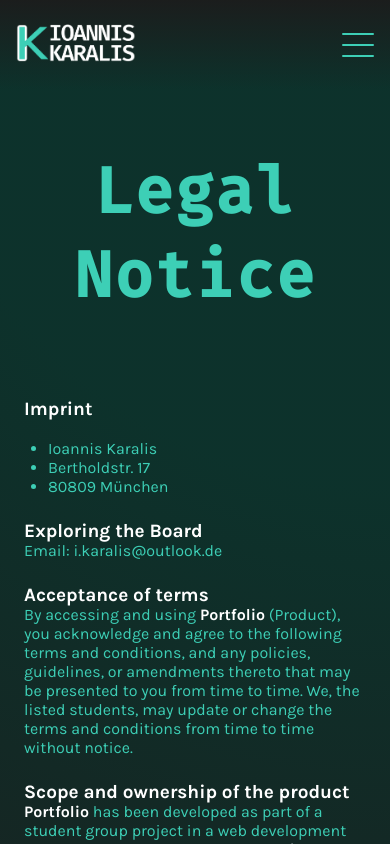
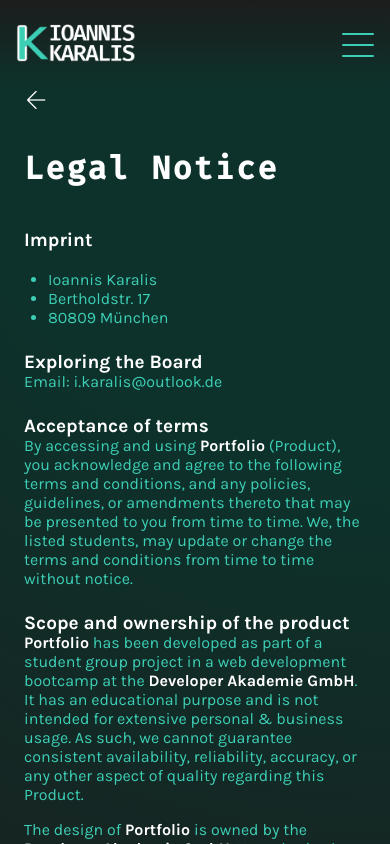
Before and after one commit to Ioannis1Karalis/portfolio, an Angular app: page /legal-notice in a window 390 px wide. Shown: the top 844 px of the page. Built offline with nearby package versions, Linux system fonts and the light colour scheme.

Commit message:
legal notice responsive

```diff
--- a/src/app/legal-notice/legal-notice.component.html
+++ b/src/app/legal-notice/legal-notice.component.html
@@ -3,6 +3,11 @@
   <app-navbar></app-navbar>
 
   <main class="legal-content">
+
+    <button class="mobile-back-btn" (click)="goHome()">
+      <img src="../../assets/img/icons/other-icons/arrow_left.png" alt="Back to Homepage">
+    </button>
+
     <h1>Legal Notice</h1>
 
     <section>
--- a/src/app/legal-notice/legal-notice.component.scss
+++ b/src/app/legal-notice/legal-notice.component.scss
@@ -87,4 +87,47 @@
       margin-bottom: 0;
     }
   }
+
+  .mobile-back-btn {
+    display: none;
+    background: transparent;
+    border: none;
+    cursor: pointer;
+    padding: 0;
+    margin-bottom: 24px;
+    margin-left: -8px;
+    transition: transform 0.3s ease;
+
+    img {
+      width: auto;
+      object-fit: contain;
+    }
+
+    &:hover {
+      transform: translateX(-4px);
+    }
+  }
 }
+
+@media (max-width: 850px) {
+  .legal-content {
+    padding-top: 80px;
+
+    .mobile-back-btn {
+      display: block;
+    }
+
+    h1 {
+      text-align: left;
+      margin-top: 0;
+      margin-bottom: 40px;
+      color: #ffffff;
+    }
+  }
+}
+
+@media (max-width: 600px) {
+  .legal-content h1 {
+    font-size: 32px;
+  }
+}
--- a/src/app/legal-notice/legal-notice.component.ts
+++ b/src/app/legal-notice/legal-notice.component.ts
@@ -1,4 +1,5 @@
 import { Component } from '@angular/core';
+import { Router } from '@angular/router'; // NEU
 import { NavbarComponent } from '../navbar/navbar.component';
 import { FooterComponent } from '../footer/footer.component';
 
@@ -10,5 +11,11 @@ import { FooterComponent } from '../footer/footer.component';
   styleUrl: './legal-notice.component.scss'
 })
 export class LegalNoticeComponent {
+  // Router im Constructor injecten
+  constructor(private router: Router) {}
 
+  // Funktion zum Zurückkehren auf die Startseite
+  goHome(): void {
+    this.router.navigate(['/']);
+  }
 }
```
Also changed, not shown: src/assets/img/icons/other-icons/arrow_left.png (renamed from src/assets/img/icons/other-icons/Left.png), src/assets/img/icons/other-icons/arrow_left_hover.png (renamed from src/assets/img/icons/other-icons/Left hover.png).
